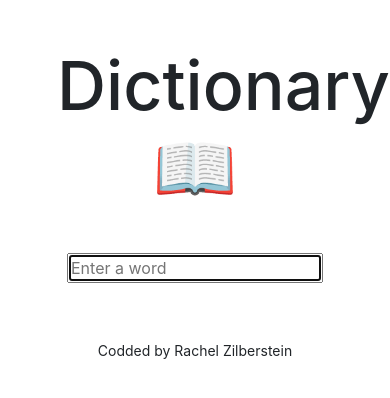
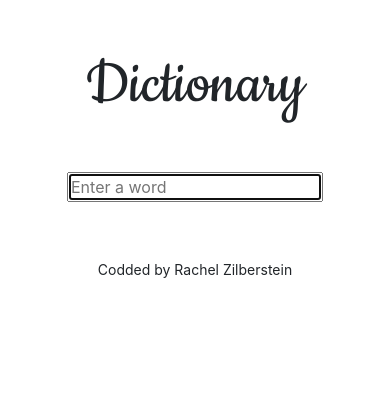
Before and after one commit to Rachelz85/dictionary-project, a React (Create React App) app: page / in a window 390 px wide. Shown: the top 398 px of the page. Built offline with nearby package versions, Linux system fonts and the light colour scheme.

Commit message:
Created the phonetic component

```diff
--- a/public/index.html
+++ b/public/index.html
@@ -11,6 +11,13 @@
     />
     <link href="https://cdn.jsdelivr.net/npm/bootstrap@5.1.3/dist/css/bootstrap.min.css" rel="stylesheet" integrity="sha384-1BmE4kWBq78iYhFldvKuhfTAU6auU8tT94WrHftjDbrCEXSU1oBoqyl2QvZ6jIW3" crossorigin="anonymous">
     <link rel="apple-touch-icon" href="%PUBLIC_URL%/logo192.png" />
+    <link rel="manifest" href="%PUBLIC_URL%/manifest.json" />
+    <link rel="preconnect" href="https://fonts.googleapis.com" />
+    <link rel="preconnect" href="https://fonts.gstatic.com" crossorigin />
+    <link
+      href="https://fonts.googleapis.com/css2?family=Cookie&display=swap"
+      rel="stylesheet"
+    />
     <title>Dictionary App</title>
   </head>
   <body>
--- a/src/App.css
+++ b/src/App.css
@@ -2,7 +2,8 @@
   margin: 45px;
   text-align: center;
   font-size: 68px;
-
+  font-family: "Cookie", cursive, Cambria, Cochin, Georgia, Times,
+    "Times New Roman", serif;
 }
 
 .App-footer {
--- a/src/App.js
+++ b/src/App.js
@@ -7,7 +7,7 @@ function App() {
     <div className="App">
     <div className="container">
       <header>
-        <h1  className="App-header">Dictionary 📖</h1>
+        <h1  className="App-header">Dictionary</h1>
       </header>
       <main>
         <Dictionary />
--- a/src/Meaning.js
+++ b/src/Meaning.js
@@ -2,7 +2,6 @@ import React from "react";
 import Synonyms from "./Synonyms";
 
 export default function Meaning(props) {
-    console.log(props.meaning);
   return (
     <div className="Meaning">
       <h3>{props.meaning.partOfSpeech}</h3>
@@ -12,9 +11,9 @@ export default function Meaning(props) {
             <p>
               <strong>Definition:</strong> {definition.definition}
               <br />
-                        <strong>Example: </strong>
+              <strong>Example:</strong>
               <em>{definition.example}</em>
-                        <Synonyms synonyms={definition.synonyms}/>
+              <Synonyms synonyms={definition.synonyms} />
             </p>
           </div>
         );
--- /dev/null
+++ b/src/Phonetic.js
@@ -0,0 +1,13 @@
+import React from "react";
+
+export default function Phonetic(props) {
+    console.log(props.phonetic);
+return (
+<div className="Phonetic">
+    <a href={props.phonetic.audio} target="_blank" rel="noreferrer">
+        Listen
+    </a>
+    {props.phonetic.text}
+</div>
+);
+}
--- a/src/Results.js
+++ b/src/Results.js
@@ -1,5 +1,6 @@
 import React from "react";
-import Meaning from "./Meaning"
+import Meaning from "./Meaning";
+import Phonetic from "./Phonetic";
 
 
 export default function Results(props) {
@@ -7,6 +8,13 @@ export default function Results(props) {
         return (
         <div className="Results">
             <h2>{props.results.word}</h2>
+            {props.results.phonetics.map(function(phonetic, index) {
+                return (
+                    <div key={index}>
+                        <Phonetic phonetic={phonetic} />
+                    </div>
+                )
+            })}
              {props.results.meanings.map (function(meaning, index){
                  return (
                      <div key={index}>
@@ -15,7 +23,7 @@ export default function Results(props) {
                  );
              })}
         </div>
-        );
+);
     } else {
         return null;
     }
--- a/src/Synonyms.js
+++ b/src/Synonyms.js
@@ -1,5 +1,4 @@
 import React from "react";
-
 
 export default function Synonyms(props) {
   if (props.synonyms) {
```
Also changed, not shown: src/logo.png (deleted). Lines whose indentation alone changed are shown as unchanged.
